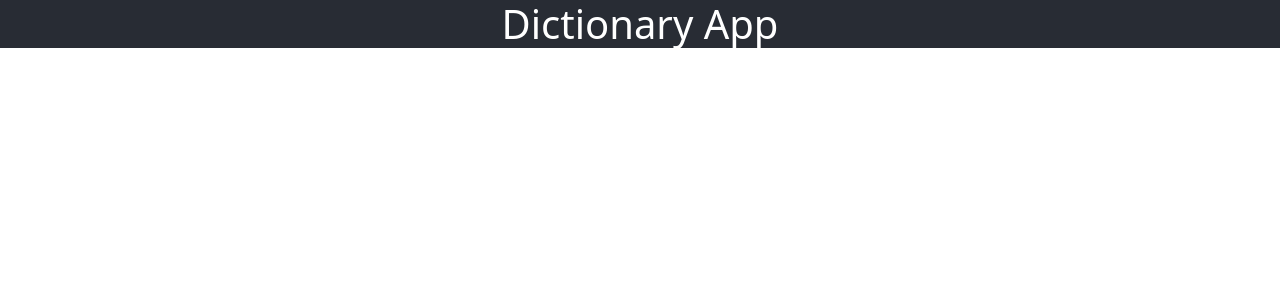
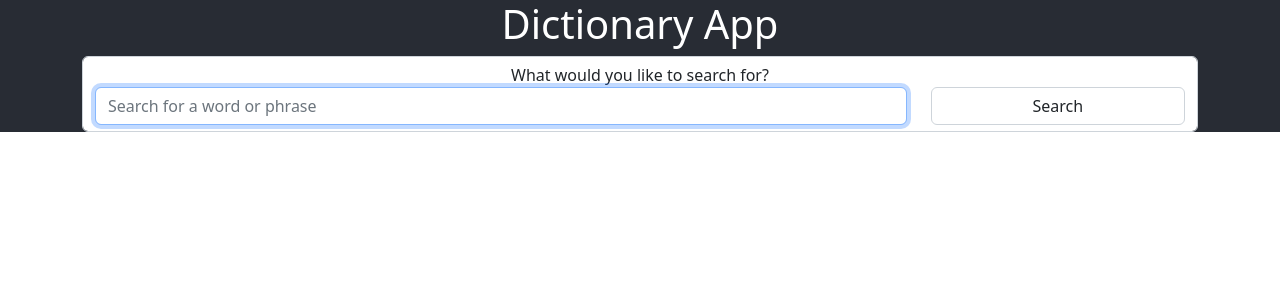
Before and after one commit to tohhuishan/shecodes-react-dictionary-application, a React (Create React App) app: page / in a window 1280 px wide. Shown: the top 300 px of the page. Built offline with nearby package versions, Linux system fonts and the light colour scheme.

Commit message:
Get search engine to work

```diff
--- a/src/App.js
+++ b/src/App.js
@@ -1,10 +1,16 @@
 import "bootstrap/dist/css/bootstrap.min.css";
 import "./App.css";
+import Search from "./Search";
 
 export default function App() {
   return (
     <div className="App">
-      <h1 className="App-header">Dictionary App</h1>
+      <div className="App-header">
+        <h1>Dictionary App</h1>
+        <div className="container">
+          <Search />
+        </div>
+      </div>
     </div>
   );
 }
--- /dev/null
+++ b/src/Search.js
@@ -0,0 +1,41 @@
+import React, { useState } from "react";
+
+export default function Search() {
+  let [searchInput, setSearchInput] = useState("");
+
+  function handleSearch(event) {
+    event.preventDefault();
+    alert(searchInput);
+  }
+
+  function handleInputChange(event) {
+    setSearchInput(event.target.value);
+  }
+
+  return (
+    <div className="Search">
+      <form className="form-control" onSubmit={handleSearch}>
+        <label>What would you like to search for?</label>
+        <div className="row">
+          <div className="col-9">
+            <input
+              type="search"
+              className="form-control w-100"
+              placeholder="Search for a word or phrase"
+              autoFocus="on"
+              onChange={handleInputChange}
+            />
+          </div>
+
+          <div className="col-3">
+            <input
+              type="submit"
+              className="form-control w-100"
+              value="Search"
+            />
+          </div>
+        </div>
+      </form>
+    </div>
+  );
+}
```
